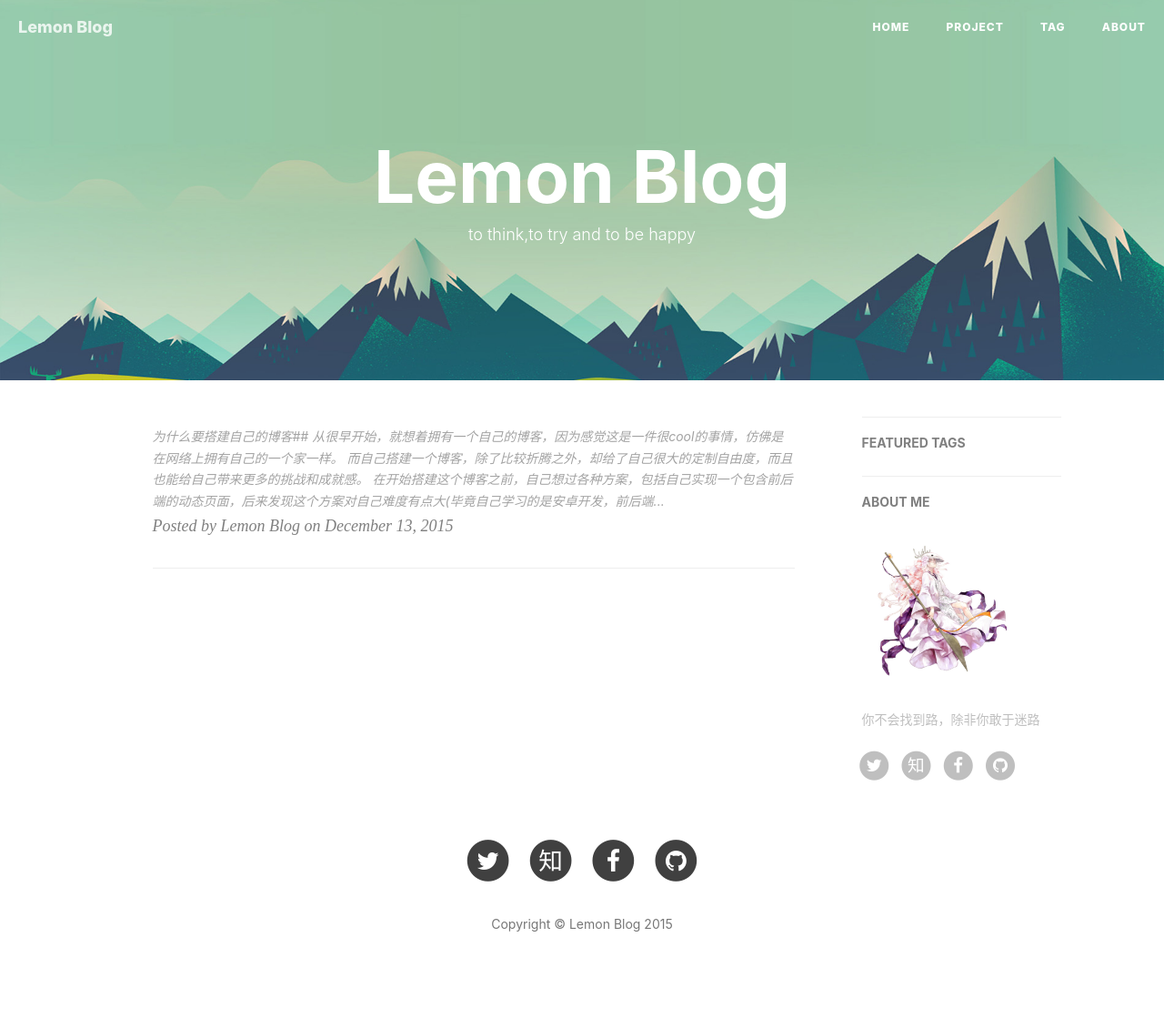
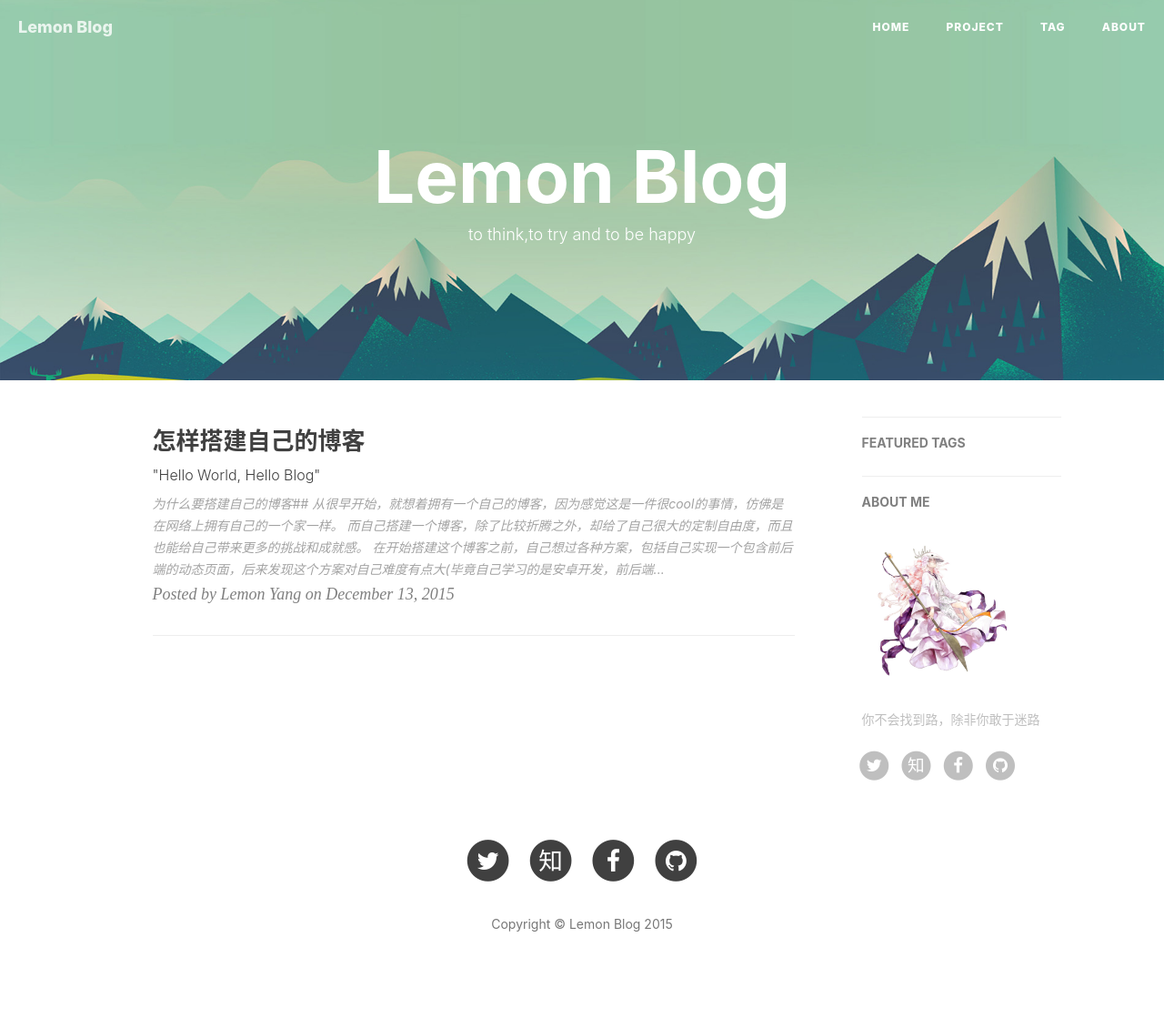
Before and after one commit to Refkay/Refkay.github.io, a Jekyll site: the page built from index.html, in a window 1280 px wide. Shown: the whole page at 91% size. Built offline with Jekyll 4.4.1, drawn with Linux system fonts in a browser that asks for light colours; nearby versions of some CDN libraries; the list of posts is cut into pages by our own code; comment, search, counter and statistics services are not loaded.

Commit message:
update files

```diff
--- a/_posts/2015-12-13-how-to-build-a-blog-self.markdown
+++ b/_posts/2015-12-13-how-to-build-a-blog-self.markdown
@@ -1,9 +1,11 @@
 ---
-layout:post
-date:2015-12-13 15:30
-title:"从零开始搭建属于自己的blog"
-author:"Lemon Yang"
-
+layout:     post
+title:      "怎样搭建自己的博客"
+subtitle:   " \"Hello World, Hello Blog\""
+date:       2015-12-13 18:00:00
+author:     "Lemon Yang"
+tags:
+    - 生活
 ---
 ##为什么要搭建自己的博客##
 从很早开始，就想着拥有一个自己的博客，因为感觉这是一件很cool的事情，仿佛是在网络上拥有自己的一个家一样。
```
